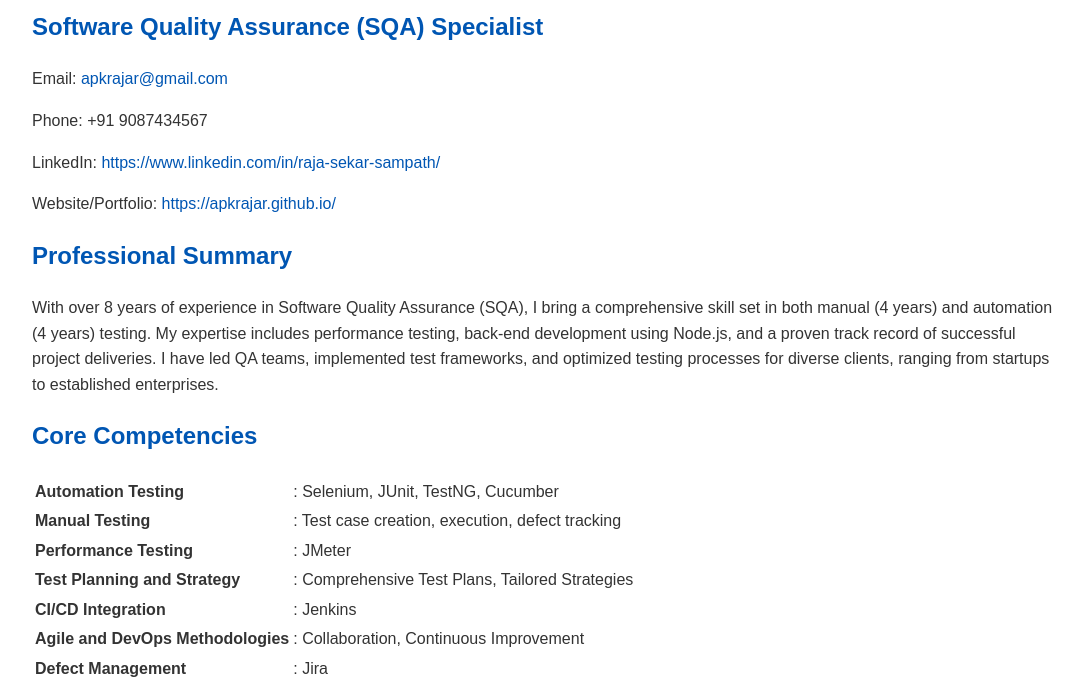
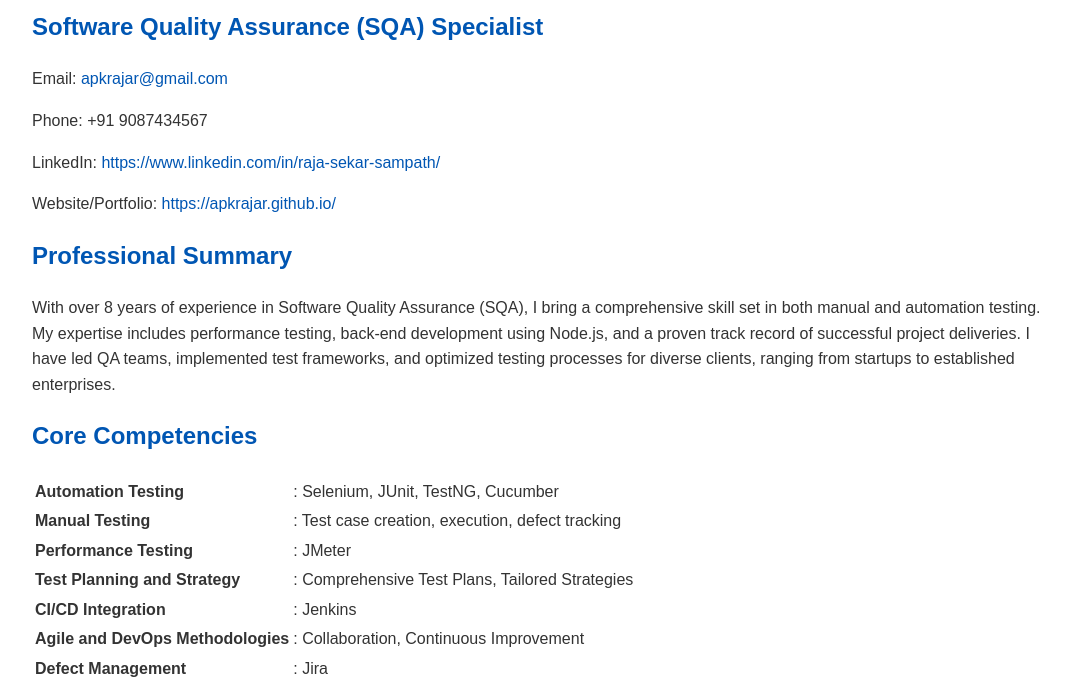
Before and after one commit to apkrajar/apkrajar.github.io, a plain HTML site: page index.html in a window 1280 px wide. Shown: the part 106-796 px from the top of the page, without its empty margins (96-1179 px from the left). Drawn offline with Linux system fonts and the light colour scheme.

Commit message:
Update index.html

```diff
--- a/index.html
+++ b/index.html
@@ -51,7 +51,7 @@
         </div>
 
         <h2>Professional Summary</h2>
-        <p>With over 8 years of experience in Software Quality Assurance (SQA), I bring a comprehensive skill set in both manual (4 years) and automation (4 years) testing. My expertise includes performance testing, back-end development using Node.js, and a proven track record of successful project deliveries. I have led QA teams, implemented test frameworks, and optimized testing processes for diverse clients, ranging from startups to established enterprises.</p>
+        <p>With over 8 years of experience in Software Quality Assurance (SQA), I bring a comprehensive skill set in both manual and automation testing. My expertise includes performance testing, back-end development using Node.js, and a proven track record of successful project deliveries. I have led QA teams, implemented test frameworks, and optimized testing processes for diverse clients, ranging from startups to established enterprises.</p>
 <!--
         <h2>Core Competencies</h2>
         <ul>
```
